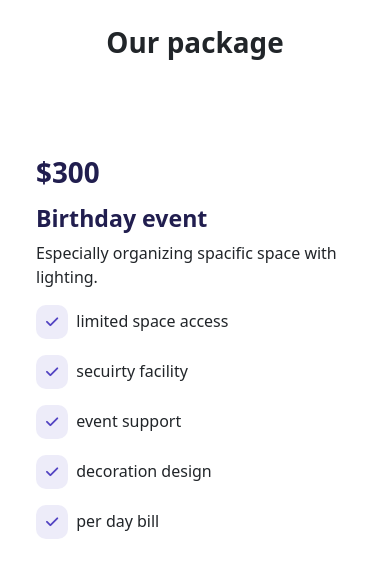
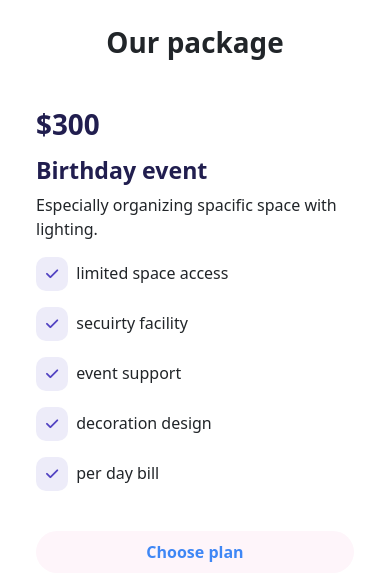
Before and after one commit to MagicManik/Glamours-Convention-Center, a plain HTML site: page index.html in a window 390 px wide. Shown: the part 236-812 px from the top of the page. Drawn offline with nearby package versions, Linux system fonts and the light colour scheme.

Commit message:
responsive done

```diff
--- a/css/style.css
+++ b/css/style.css
@@ -7,6 +7,7 @@
     color: #211e4f;
     font-weight: bold;
 }
+
 
 .highlight-pack {
     background-color: #3f87f5;
@@ -86,6 +87,10 @@
         padding-top: 0;
     }
 
+    .frist-package {
+        margin-top: 0 !important;
+    }
+
     .highlight-pack {
         width: 90%;
         margin: 50px auto;
--- a/index.html
+++ b/index.html
@@ -108,9 +108,9 @@
     <!-- main section start -->
     <main>
         <section class="container">
-            <h1 class="text-center fw-bold mb-5">Our package</h1>
+            <h1 class="text-center fw-bold">Our package</h1>
             <div class="row row-cols-1 row-cols-md-3 g-4 my-5">
-                <div class="col-lg-3 col-md-4 my-5 col-12">
+                <div class="col-lg-3 col-md-4 my-5 col-12 frist-package">
                     <div class="card h-100 px-3 mx-2 border-0 package">
                         <h1 class="mb-2">$300</h1>
                         <h3 class="my-2">Birthday event</h3>
```
